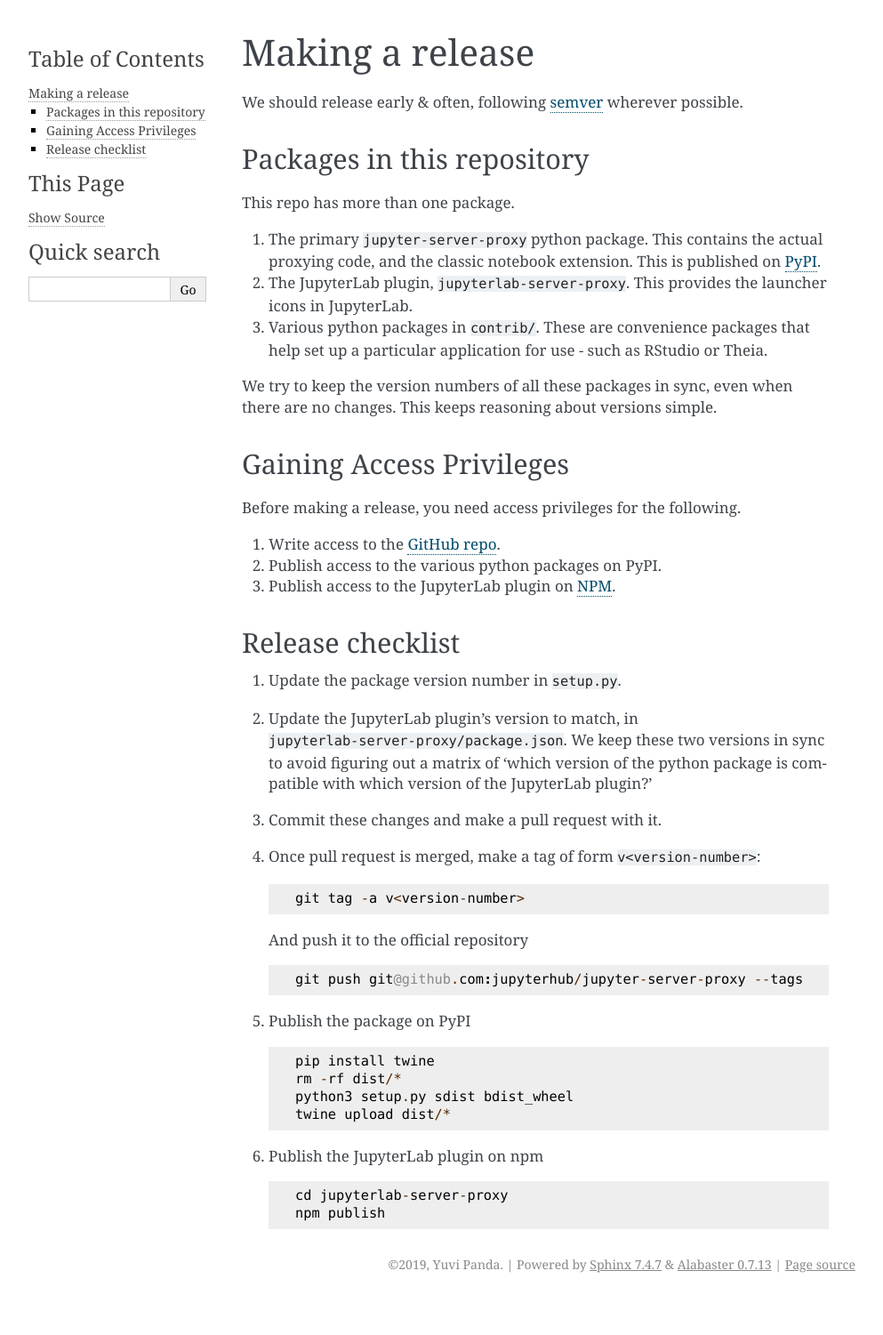
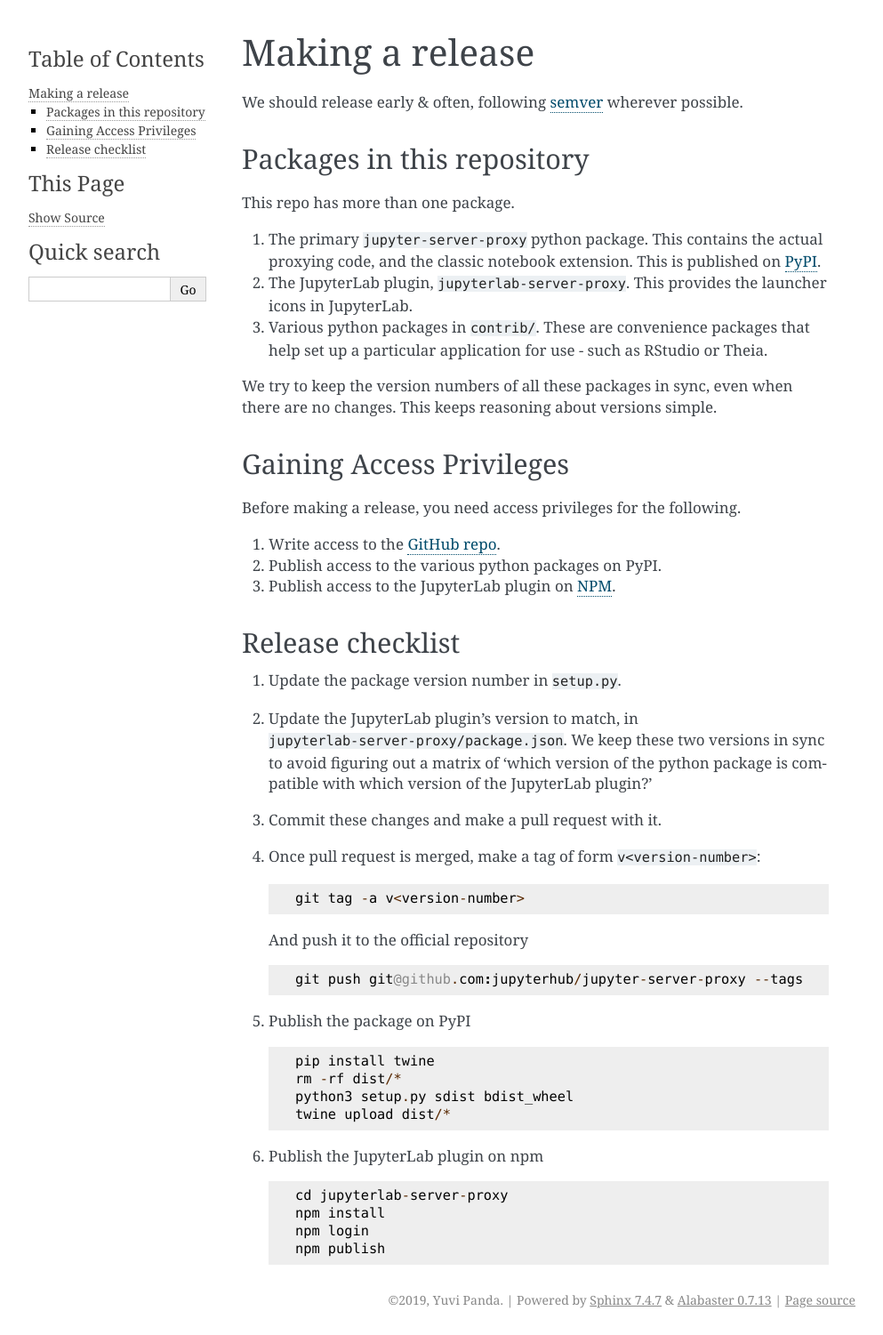
Before and after one commit to jupyterhub/jupyter-server-proxy, a Sphinx documentation site: the page built from docs/contributing/release.rst, in a window 1280 px wide. Shown: the whole page at 89% size, without its empty margins (148-1141 px from the left). Built offline with Sphinx 7.4.7, drawn with Linux system fonts in a browser that asks for light colours; before the commit the page ends 1461 px from its top, so only the background shows below that.

Commit message:
Docs: fix detail about npm publishing

```diff
--- a/docs/contributing/release.rst
+++ b/docs/contributing/release.rst
@@ -71,4 +71,6 @@ Release checklist
    .. code::
 
       cd jupyterlab-server-proxy
+      npm install
+      npm login
       npm publish
```
